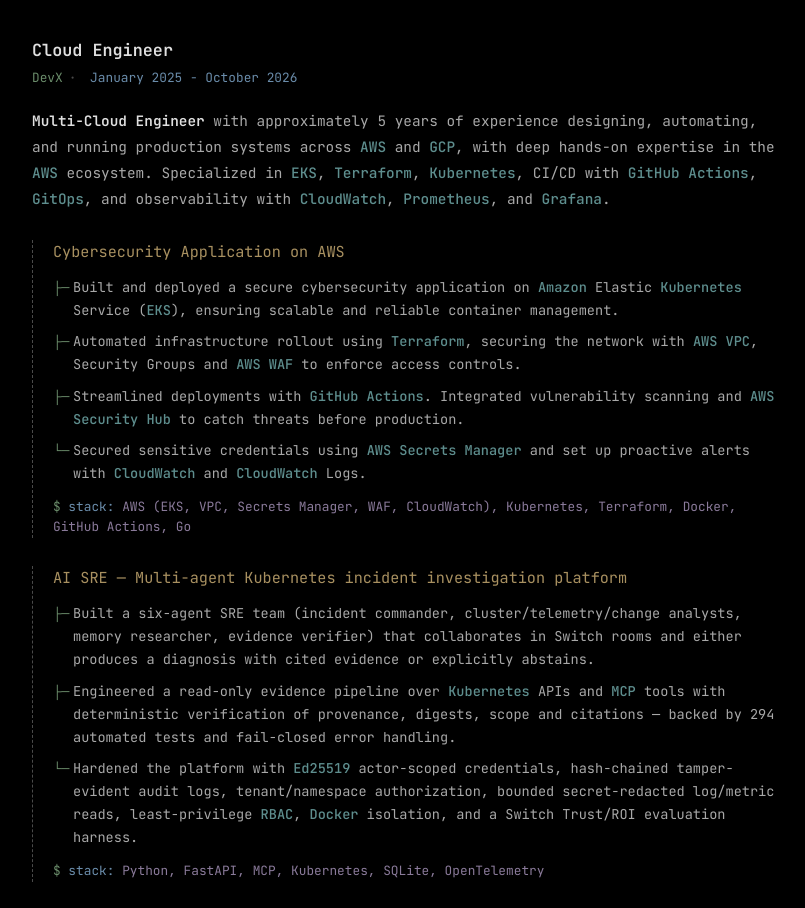
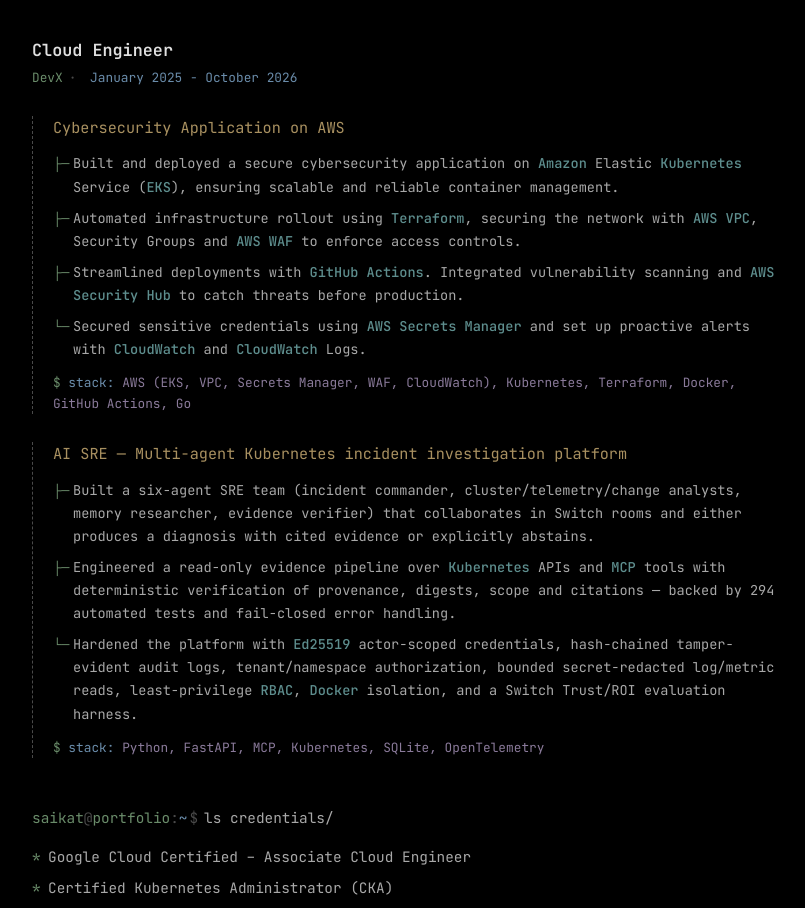
Before and after one commit to saikatroy973/portfolio, a plain HTML site: page index.html in a window 1280 px wide. Shown: the part 1720-2628 px from the top of the page, without its empty margins (232-1037 px from the left). Drawn offline with Linux system fonts and the light colour scheme.

Commit message:
update: remove DevX summary paragraph

```diff
--- a/index.html
+++ b/index.html
@@ -478,7 +478,6 @@ const experience = [
     role: "Cloud Engineer",
     company: "DevX",
     date: "January 2025 - October 2026",
-    summary: "<strong>Multi-Cloud Engineer</strong> with approximately 5 years of experience designing, automating, and running production systems across AWS and GCP, with deep hands-on expertise in the AWS ecosystem. Specialized in EKS, Terraform, Kubernetes, CI/CD with GitHub Actions, GitOps, and observability with CloudWatch, Prometheus, and Grafana.",
     projects: [
       {
         title: "Cybersecurity Application on AWS",
```
